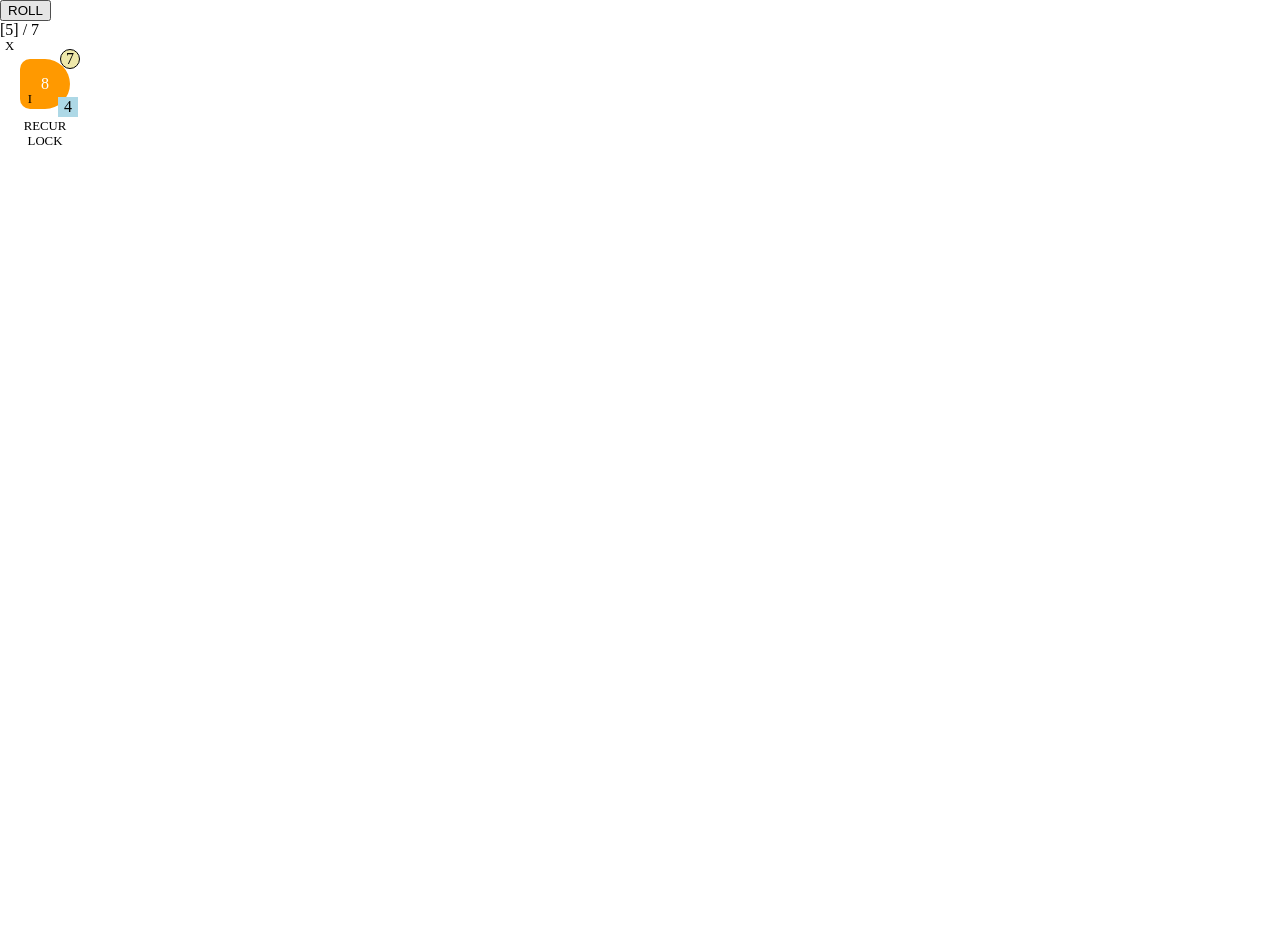
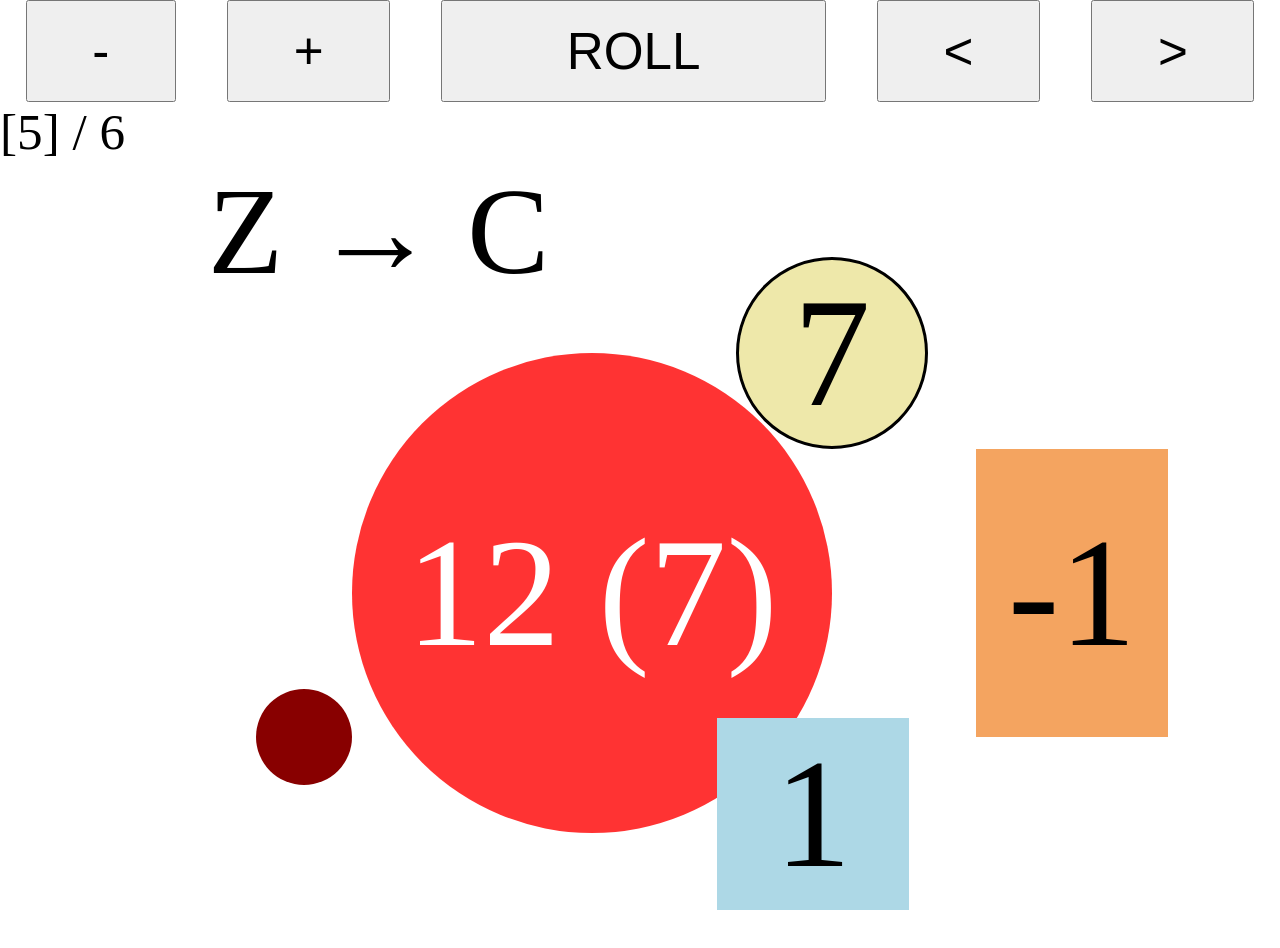
Before and after one commit to pkt-zer0/y2-assist, a website: page docs/index.html in a window 1280 px wide. Both pictures are taken after a click on the button "ROLL". Before the commit the page ends 800 px from the top, so only its background shows below. Drawn offline with Linux system fonts and the light colour scheme.

Commit message:
Action buttons

```diff
--- a/docs/index.html
+++ b/docs/index.html
@@ -2,18 +2,46 @@
 <html lang="en">
 <head>
     <meta charset="UTF-8">
+    <meta name="viewport" content="width=device-width, user-scalable=no">
     <title>Y2 assistant</title>
     <!--suppress CssUnusedSymbol -->
     <style>
+        html {
+            font-size: 4vw;
+        }
         html, body {
             padding: 0;
             margin: 0;
+            height: 100%;
+        }
+        #main {
+            height: 100%;
         }
         * {
             box-sizing: border-box;
+            touch-action: manipulation;
+        }
+        .controls {
+            display: flex;
+            width: 100%;
+            height: 10%;
+            min-height: 2rem;
+            justify-content: space-between;
+        }
+        button {
+            font-size: 1rem;
+            flex-grow: 1;
+            margin: 0 0.5rem;
+        }
+        button.large {
+            flex-grow: 2;
         }
         .move {
             position: relative;
+            width: 75vw;
+            height: 75vw;
+            font-size: 3rem;
+            margin: auto;
         }
         .damage, .blockDamage, .speed, .adjust, .flags, .height, .level {
             display: flex;
@@ -23,14 +51,14 @@
         }
         .description {
             position: absolute;
-            left: 5px;
-            font-size: 0.8rem;
+            left: 5%;
+            font-size: 0.8em;
         }
         .damage {
-            width: 50px;
-            height: 50px;
-            left: 20px;
-            top: 20px;
+            width: 50%;
+            height: 50%;
+            left: 20%;
+            top: 20%;
             color: white;
             border-radius: 50%;
             overflow: hidden;
@@ -43,10 +71,10 @@
         }
         .blockDamage {
             background: lightblue;
-            width : 20px;
-            height: 20px;
-            left  : 58px;
-            top   : 58px;
+            width : 20%;
+            height: 20%;
+            left  : 58%;
+            top   : 58%;
             text-align: center;
         }
         .blockGap {
@@ -59,50 +87,47 @@
             background: palegoldenrod;
             color: grey;
             border-color: black;
-            border-width: 1px;
+            border-width: 0.0625rem;
             border-style: solid;
-            top: 10px;
-            left: 60px;
-            width: 20px;
-            height: 20px;
+            top: 10%;
+            left: 60%;
+            width: 20%;
+            height: 20%;
             border-radius: 50%;
         }
         .adjust {
             background: sandybrown;
-            width: 20px;
-            height: 30px;
-            left  : 85px;
-            top   : 30px;
+            width : 20%;
+            height: 30%;
+            left  : 85%;
+            top   : 30%;
         }
         .level {
-            width: 20px;
-            height: 20px;
-            top: 50px;
-            left: 20px;
+            width: 20%;
+            height: 20%;
+            top: 50%;
+            left: 20%;
             border-radius: 25%;
-            font-size: 0.80rem;
+            font-size: 0.80em;
             color: black;
         }
         .flags {
-            top: 80px;
-            width: 90px;
-            font-size: 0.8rem;
+            top: 80%;
+            width: 90%;
+            font-size: 0.8em;
             text-align: center;
         }
         .height {
             background: #800;
-            width: 10px;
-            height: 10px;
-            left: 10px;
+            width: 10%;
+            height: 10%;
+            left: 10%;
             border-radius: 50%;
         }
     </style>
 
 </head>
 <body>
-<div id="controls">
-    <button id="roll">ROLL</button>
-</div>
 <div id="main"></div>
 
         <script type="application/javascript">
@@ -296,6 +321,12 @@
   //-- State --
   let handSize = 5;
   let choiceIndex = 0;
+  //-- Actions --
+  const choiceLeft = () => { choiceIndex = clamp(choiceIndex - 1, 0, 7); };
+  const choiceRight = () => { choiceIndex = clamp(choiceIndex + 1, 0, 7); };
+  const choiceRandom = () => { choiceIndex = Math.floor(Math.random() * 7); };
+  const handsizeDown = () => { handSize = clamp(handSize - 1, 5, 12); };
+  const handsizeUp = () => { handSize = clamp(handSize + 1, 5, 12); };
   //-- Utils --
   function style(props) {
       const attributeValue = Object.entries(props)
@@ -341,9 +372,9 @@
   }
   function heightStyle(height) {
       switch (height) {
-          case StrikeHeight.Low: return { top: '25px' };
+          case StrikeHeight.Low: return { top: '25%' };
           case StrikeHeight.Mid: return { display: 'none' };
-          case StrikeHeight.High: return { top: '55px' };
+          case StrikeHeight.High: return { top: '55%' };
       }
   }
   function renderMove(choice) {
@@ -403,19 +434,27 @@
       const row = bot1.normal[rowIndex];
       const choice = row.choices[choiceIndex];
       return `
+        <div class="controls">
+            <button data-action="down"> - </button>
+            <button data-action="up"> + </button>
+
+            <button class="large" data-action="roll"> ROLL </button>
+
+            <button data-action="left"> &lt; </button>
+            <button data-action="right"> &gt; </button>
+        </div>
         <div class="header"> [${handSize}] / ${choiceIndex + 1} </div>
         <div class="move"> ${renderMove(choice)} </div>
     `;
   }
   function main() {
       const container = document.querySelector('#main');
-      const rollButton = document.querySelector('#roll');
       const KEY_HANDLERS = {
-          "ArrowLeft": () => { choiceIndex = clamp(choiceIndex - 1, 0, 7); },
-          "ArrowRight": () => { choiceIndex = clamp(choiceIndex + 1, 0, 7); },
-          "ArrowUp": () => { handSize = clamp(handSize - 1, 5, 12); },
-          "ArrowDown": () => { handSize = clamp(handSize + 1, 5, 12); },
-          "r": () => { choiceIndex = Math.floor(Math.random() * 7); },
+          "ArrowLeft": choiceLeft,
+          "ArrowRight": choiceRight,
+          "ArrowUp": handsizeDown,
+          "ArrowDown": handsizeUp,
+          "r": choiceRandom,
       };
       document.addEventListener('keydown', (e) => {
           const handler = KEY_HANDLERS[e.key];
@@ -424,9 +463,22 @@
               render();
           }
       });
-      rollButton.addEventListener('click', () => {
-          choiceIndex = Math.floor(Math.random() * 7);
-          render();
+      const ACTION_HANDLERS = {
+          roll: choiceRandom,
+          left: choiceLeft,
+          right: choiceRight,
+          up: handsizeUp,
+          down: handsizeDown,
+      };
+      document.documentElement.addEventListener('click', e => {
+          const target = e.target;
+          if (target instanceof HTMLButtonElement) {
+              const handler = ACTION_HANDLERS['' + target.dataset.action];
+              if (handler) {
+                  handler();
+                  render();
+              }
+          }
       });
       function render() {
           container.innerHTML = renderContent();
```
Also changed, not shown: index.html (+8 -2 lines), main.ts (+32 -9 lines).
